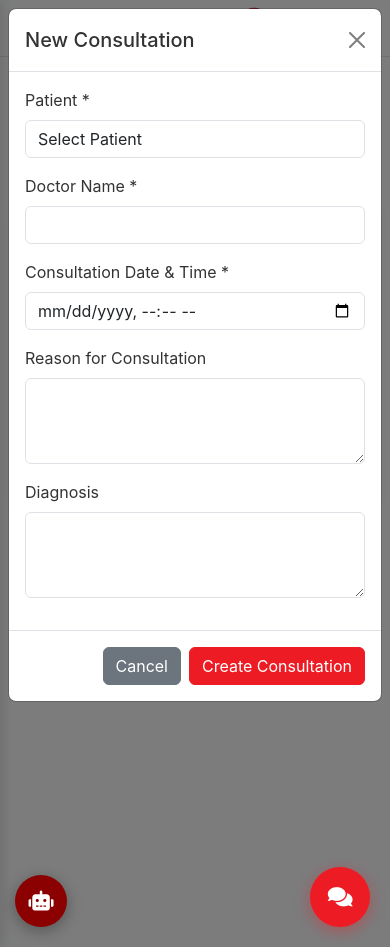
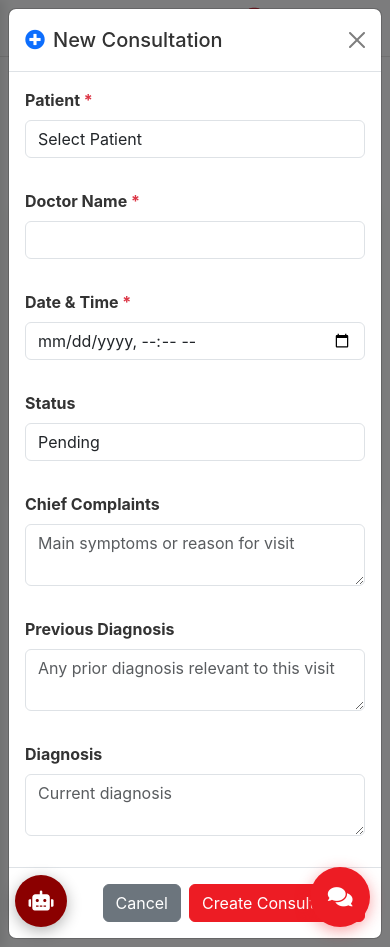
Before and after one commit to arashalenana/medicare, a PHP site: page /pages/consultations.php in a window 390 px wide, after a click on "New Consultation". Run offline with PHP 8.4, Linux system fonts and the light colour scheme; a user stored in the database is signed in; data comes from the database, SQL or seed files in the repository; data that the repository does not hold is empty; some libraries are stand-ins or nearby versions.

Commit message:
Enhance consultation page

```diff
--- a/pages/consultations.php
+++ b/pages/consultations.php
@@ -6,52 +6,76 @@ if (session_status() === PHP_SESSION_NONE) {
 require_once '../config/db.php';
 require_once '../config/paths.php';
 
-// Check if user is logged in
 if (!isset($_SESSION['user_id'])) {
     header('Location: ' . $base_path . 'login.php');
     exit();
 }
 
-// Load RBAC
 require_once '../config/rbac.php';
-
-// Check if user is Admin (only Admin can manage consultations)
 requirePermission('consultations');
 
-$page_title = 'Consultations';
+$page_title   = 'Consultations';
 $current_page = 'consultations.php';
-$role = $_SESSION['role'] ?? '';
+$role         = $_SESSION['role'] ?? '';
 
 // Handle form submissions
 if ($_SERVER['REQUEST_METHOD'] === 'POST') {
     if (isset($_POST['action'])) {
+
         if ($_POST['action'] === 'create') {
-            $patient_id = $_POST['patient_id'] ?? null;
-            $doctor_name = $_POST['doctor_name'] ?? '';
+            $patient_id        = $_POST['patient_id']        ?? null;
+            $doctor_name       = $_POST['doctor_name']       ?? '';
             $consultation_date = $_POST['consultation_date'] ?? '';
-            $reason = $_POST['reason'] ?? '';
-            $diagnosis = $_POST['diagnosis'] ?? '';
+            $reason            = $_POST['reason']            ?? '';
+            $previous_diagnosis= trim($_POST['previous_diagnosis'] ?? '');
+            $diagnosis         = $_POST['diagnosis']         ?? '';
 
             if ($patient_id && $doctor_name && $consultation_date) {
                 try {
-                    $stmt = $conn->prepare("INSERT INTO consultations (patient_id, doctor_name, consultation_date, reason, diagnosis, status) VALUES (?, ?, ?, ?, ?, 'Pending')");
-                    $stmt->execute([$patient_id, $doctor_name, $consultation_date, $reason, $diagnosis]);
+                    $stmt = $conn->prepare(
+                        "INSERT INTO consultations
+                            (patient_id, doctor_name, consultation_date, reason, previous_diagnosis, diagnosis, status)
+                         VALUES (?, ?, ?, ?, ?, ?, 'Pending')"
+                    );
+                    $stmt->execute([$patient_id, $doctor_name, $consultation_date, $reason, $previous_diagnosis, $diagnosis]);
                     $success_msg = "Consultation created successfully!";
                 } catch (PDOException $e) {
+                    // Column may not exist yet — try without it
+                    if (strpos($e->getMessage(), 'previous_diagnosis') !== false) {
+                        try {
+                            $conn->exec("ALTER TABLE `consultations` ADD COLUMN `previous_diagnosis` text DEFAULT NULL AFTER `reason`");
+                            $stmt = $conn->prepare(
+                                "INSERT INTO consultations
+                                    (patient_id, doctor_name, consultation_date, reason, previous_diagnosis, diagnosis, status)
+                                 VALUES (?, ?, ?, ?, ?, ?, 'Pending')"
+                            );
+                            $stmt->execute([$patient_id, $doctor_name, $consultation_date, $reason, $previous_diagnosis, $diagnosis]);
+                            $success_msg = "Consultation created successfully!";
+                        } catch (PDOException $e2) {
+                            $error_msg = "Error creating consultation: " . $e2->getMessage();
+                        }
+                    } else {
                         $error_msg = "Error creating consultation: " . $e->getMessage();
+                    }
                 }
             } else {
                 $error_msg = "Please fill in all required fields.";
             }
+
         } elseif ($_POST['action'] === 'update') {
-            $consultation_id = $_POST['consultation_id'] ?? null;
-            $diagnosis = $_POST['diagnosis'] ?? '';
-            $status = $_POST['status'] ?? 'Pending';
+            $consultation_id    = $_POST['consultation_id']    ?? null;
+            $diagnosis          = $_POST['diagnosis']          ?? '';
+            $previous_diagnosis = trim($_POST['previous_diagnosis'] ?? '');
+            $status             = $_POST['status']             ?? 'Pending';
 
             if ($consultation_id) {
                 try {
-                    $stmt = $conn->prepare("UPDATE consultations SET diagnosis = ?, status = ? WHERE id = ?");
-                    $stmt->execute([$diagnosis, $status, $consultation_id]);
+                    $stmt = $conn->prepare(
+                        "UPDATE consultations
+                         SET diagnosis = ?, previous_diagnosis = ?, status = ?
+                         WHERE id = ?"
+                    );
+                    $stmt->execute([$diagnosis, $previous_diagnosis, $status, $consultation_id]);
                     $success_msg = "Consultation updated successfully!";
                 } catch (PDOException $e) {
                     $error_msg = "Error updating consultation: " . $e->getMessage();
@@ -61,20 +85,35 @@ if ($_SERVER['REQUEST_METHOD'] === 'POST') {
     }
 }
 
+// Auto-add previous_diagnosis column if missing
+try {
+    $conn->exec("ALTER TABLE `consultations` ADD COLUMN `previous_diagnosis` text DEFAULT NULL AFTER `reason`");
+} catch (PDOException $e) {
+    // Already exists — ignore
+}
+
 // Fetch consultations
 $consultations = [];
 try {
-    $stmt = $conn->query("SELECT c.*, p.first_name, p.last_name FROM consultations c JOIN patients p ON c.patient_id = p.id ORDER BY c.created_at DESC");
+    $stmt = $conn->query(
+        "SELECT c.*, p.first_name, p.last_name
+         FROM consultations c
+         JOIN patients p ON c.patient_id = p.id
+         ORDER BY c.created_at DESC"
+    );
     $consultations = $stmt->fetchAll(PDO::FETCH_ASSOC);
 } catch (PDOException $e) {
     $error_msg = "Error fetching consultations: " . $e->getMessage();
 }
 
-// Dummy consultations when none exist (helps verify UI/flows)
 if (empty($consultations)) {
     $consultations = [
-        ['id'=>1,'patient_id'=>1,'first_name'=>'John','last_name'=>'Doe','doctor_name'=>'Dr. Alice','consultation_date'=>date('Y-m-d H:i:s'),'reason'=>'Fever and cough','diagnosis'=>'Viral infection','status'=>'Pending'],
-        ['id'=>2,'patient_id'=>2,'first_name'=>'Jane','last_name'=>'Smith','doctor_name'=>'Dr. Bob','consultation_date'=>date('Y-m-d H:i:s', strtotime('-1 day')),'reason'=>'Headache','diagnosis'=>'Tension headache','status'=>'Completed']
+        ['id'=>1,'patient_id'=>1,'first_name'=>'John','last_name'=>'Doe','doctor_name'=>'Dr. Alice',
+         'consultation_date'=>date('Y-m-d H:i:s'),'reason'=>'Fever and cough',
+         'previous_diagnosis'=>'Common Cold (Jan 2026)','diagnosis'=>'Viral infection','status'=>'Pending'],
+        ['id'=>2,'patient_id'=>2,'first_name'=>'Jane','last_name'=>'Smith','doctor_name'=>'Dr. Bob',
+         'consultation_date'=>date('Y-m-d H:i:s', strtotime('-1 day')),'reason'=>'Headache',
+         'previous_diagnosis'=>'','diagnosis'=>'Tension headache','status'=>'Completed'],
     ];
     $is_dummy_consultations = true;
 }
@@ -84,15 +123,10 @@ $patients = [];
 try {
     $stmt = $conn->query("SELECT id, CONCAT(first_name, ' ', last_name) as name FROM patients ORDER BY first_name");
     $patients = $stmt->fetchAll(PDO::FETCH_ASSOC);
-} catch (PDOException $e) {
-    $error_msg = "Error fetching patients: " . $e->getMessage();
-}
+} catch (PDOException $e) {}
 
 if (empty($patients)) {
-    $patients = [
-        ['id'=>1,'name'=>'John Doe'],
-        ['id'=>2,'name'=>'Jane Smith']
-    ];
+    $patients = [['id'=>1,'name'=>'John Doe'],['id'=>2,'name'=>'Jane Smith']];
 }
 ?>
 
@@ -112,14 +146,13 @@ if (empty($patients)) {
     </div>
 
     <?php if (isset($success_msg)): ?>
-        <div class="alert alert-success alert-dismissible fade show" role="alert">
+        <div class="alert alert-success alert-dismissible fade show">
             <?php echo $success_msg; ?>
             <button type="button" class="btn-close" data-bs-dismiss="alert"></button>
         </div>
     <?php endif; ?>
-
     <?php if (isset($error_msg)): ?>
-        <div class="alert alert-danger alert-dismissible fade show" role="alert">
+        <div class="alert alert-danger alert-dismissible fade show">
             <?php echo $error_msg; ?>
             <button type="button" class="btn-close" data-bs-dismiss="alert"></button>
         </div>
@@ -128,52 +161,81 @@ if (empty($patients)) {
     <div class="card">
         <div class="card-body">
             <div class="table-responsive">
-                <table class="table table-hover">
-                    <thead>
+                <table class="table table-hover align-middle">
+                    <thead class="table-light">
                         <tr>
                             <th>Patient</th>
                             <th>Doctor</th>
                             <th>Date</th>
                             <th>Reason</th>
+                            <th>Previous Diagnosis</th>
+                            <th>Diagnosis</th>
                             <th>Status</th>
-                            <?php if ($role === 'Admin'): ?>
-                            <th>Diagnosis</th>
-                            <?php endif; ?>
                             <th>Actions</th>
                         </tr>
                     </thead>
                     <tbody>
-                        <?php foreach ($consultations as $consultation): ?>
+                        <?php foreach ($consultations as $c): ?>
                         <tr>
-                                <td><?php echo htmlspecialchars($consultation['first_name'] . ' ' . $consultation['last_name']); ?></td>
-                                <td><?php echo htmlspecialchars($consultation['doctor_name']); ?></td>
-                                <td><?php echo date('M d, Y H:i', strtotime($consultation['consultation_date'])); ?></td>
-                                <td><?php echo htmlspecialchars(substr($consultation['reason'], 0, 30)); ?></td>
+                            <td class="fw-bold"><?php echo htmlspecialchars($c['first_name'] . ' ' . $c['last_name']); ?></td>
+                            <td><?php echo htmlspecialchars($c['doctor_name']); ?></td>
+                            <td><?php echo date('M d, Y H:i', strtotime($c['consultation_date'])); ?></td>
+                            <td><?php echo htmlspecialchars(substr($c['reason'] ?? '', 0, 40)); ?></td>
                             <td>
-                                    <span class="badge bg-<?php echo $consultation['status'] === 'Completed' ? 'success' : ($consultation['status'] === 'Cancelled' ? 'danger' : 'warning'); ?>">
-                                        <?php echo $consultation['status']; ?>
-                                    </span>
-                                </td>
-                                <?php if ($role === 'Admin'): ?>
-                                <td>
-                                    <span class="diagnosis-hidden text-muted fst-italic" id="diag-mask-<?php echo $consultation['id']; ?>">
+                                <?php if (!empty($c['previous_diagnosis'])): ?>
+                                <span id="prev-mask-<?php echo $c['id']; ?>">
                                     ••••••
-                                        <button type="button" class="btn btn-link btn-sm p-0 ms-1 text-secondary" title="Reveal diagnosis"
-                                            onclick="revealDiagnosis(<?php echo $consultation['id']; ?>, <?php echo htmlspecialchars(json_encode($consultation['diagnosis'] ?? ''), ENT_QUOTES); ?>)">
+                                    <button type="button" class="btn btn-link btn-sm p-0 ms-1 text-secondary" title="Reveal previous diagnosis"
+                                        onclick="revealPrev(<?php echo $c['id']; ?>, <?php echo htmlspecialchars(json_encode($c['previous_diagnosis']), ENT_QUOTES); ?>)">
                                         <i class="fas fa-eye"></i>
                                     </button>
                                 </span>
-                                    <span class="d-none" id="diag-text-<?php echo $consultation['id']; ?>">
-                                        <?php echo htmlspecialchars(substr($consultation['diagnosis'] ?? '', 0, 40)); ?>
+                                <span class="d-none" id="prev-text-<?php echo $c['id']; ?>">
+                                    <?php echo htmlspecialchars(substr($c['previous_diagnosis'], 0, 60)); ?>
+                                    <?php if (strlen($c['previous_diagnosis']) > 60): ?>…<?php endif; ?>
+                                    <button type="button" class="btn btn-link btn-sm p-0 ms-1 text-secondary" title="Hide previous diagnosis"
+                                        onclick="hidePrev(<?php echo $c['id']; ?>)">
+                                        <i class="fas fa-eye-slash"></i>
+                                    </button>
+                                </span>
+                                <?php else: ?>
+                                    <span class="text-muted">—</span>
+                                <?php endif; ?>
+                            </td>
+                            <?php if ($role === 'Admin' || $role === 'Guest'): ?>
+                            <td>
+                                <span class="text-muted fst-italic" id="diag-mask-<?php echo $c['id']; ?>">
+                                    ••••••
+                                    <button type="button" class="btn btn-link btn-sm p-0 ms-1 text-secondary" title="Reveal diagnosis"
+                                        onclick="revealDiagnosis(<?php echo $c['id']; ?>, <?php echo htmlspecialchars(json_encode($c['diagnosis'] ?? ''), ENT_QUOTES); ?>)">
+                                        <i class="fas fa-eye"></i>
+                                    </button>
+                                </span>
+                                <span class="d-none" id="diag-text-<?php echo $c['id']; ?>">
+                                    <?php echo htmlspecialchars(substr($c['diagnosis'] ?? '', 0, 40)); ?>
                                     <button type="button" class="btn btn-link btn-sm p-0 ms-1 text-secondary" title="Hide diagnosis"
-                                            onclick="hideDiagnosis(<?php echo $consultation['id']; ?>)">
+                                        onclick="hideDiagnosis(<?php echo $c['id']; ?>)">
                                         <i class="fas fa-eye-slash"></i>
                                     </button>
                                 </span>
                             </td>
+                            <?php else: ?>
+                            <td><?php echo htmlspecialchars(substr($c['diagnosis'] ?? '', 0, 40)); ?></td>
                             <?php endif; ?>
                             <td>
-                                    <button class="btn btn-sm btn-info" data-bs-toggle="modal" data-bs-target="#editConsultationModal" onclick="editConsultation(<?php echo $consultation['id']; ?>, '<?php echo htmlspecialchars($consultation['diagnosis'] ?? '', ENT_QUOTES); ?>', '<?php echo $consultation['status']; ?>')">
+                                <span class="badge bg-<?php echo $c['status'] === 'Completed' ? 'success' : ($c['status'] === 'Cancelled' ? 'danger' : 'warning'); ?>">
+                                    <?php echo $c['status']; ?>
+                                </span>
+                            </td>
+                            <td>
+                                <button class="btn btn-sm btn-info"
+                                    data-bs-toggle="modal" data-bs-target="#editConsultationModal"
+                                    onclick="editConsultation(
+                                        <?php echo $c['id']; ?>,
+                                        <?php echo htmlspecialchars(json_encode($c['diagnosis'] ?? ''), ENT_QUOTES); ?>,
+                                        '<?php echo $c['status']; ?>',
+                                        <?php echo htmlspecialchars(json_encode($c['previous_diagnosis'] ?? ''), ENT_QUOTES); ?>
+                                    )">
                                     <i class="fas fa-edit"></i>
                                 </button>
                             </td>
@@ -188,39 +250,53 @@ if (empty($patients)) {
 
 <!-- New Consultation Modal -->
 <div class="modal fade" id="consultationModal" tabindex="-1">
-    <div class="modal-dialog">
+    <div class="modal-dialog modal-lg">
         <div class="modal-content">
             <div class="modal-header">
-                <h5 class="modal-title">New Consultation</h5>
+                <h5 class="modal-title"><i class="fas fa-plus-circle me-2 text-primary"></i>New Consultation</h5>
                 <button type="button" class="btn-close" data-bs-dismiss="modal"></button>
             </div>
             <form method="POST">
                 <div class="modal-body">
                     <input type="hidden" name="action" value="create">
-                    <div class="mb-3">
-                        <label for="patient_id" class="form-label">Patient *</label>
-                        <select class="form-control" id="patient_id" name="patient_id" required>
+                    <div class="row g-3">
+                        <div class="col-md-6">
+                            <label class="form-label fw-bold">Patient <span class="text-danger">*</span></label>
+                            <select class="form-control" name="patient_id" required>
                                 <option value="">Select Patient</option>
-                            <?php foreach ($patients as $patient): ?>
-                                <option value="<?php echo $patient['id']; ?>"><?php echo htmlspecialchars($patient['name']); ?></option>
+                                <?php foreach ($patients as $p): ?>
+                                    <option value="<?php echo $p['id']; ?>"><?php echo htmlspecialchars($p['name']); ?></option>
                                 <?php endforeach; ?>
                             </select>
                         </div>
-                    <div class="mb-3">
-                        <label for="doctor_name" class="form-label">Doctor Name *</label>
-                        <input type="text" class="form-control" id="doctor_name" name="doctor_name" required>
+                        <div class="col-md-6">
+                            <label class="form-label fw-bold">Doctor Name <span class="text-danger">*</span></label>
+                            <input type="text" class="form-control" name="doctor_name" required>
                         </div>
-                    <div class="mb-3">
-                        <label for="consultation_date" class="form-label">Consultation Date & Time *</label>
-                        <input type="datetime-local" class="form-control" id="consultation_date" name="consultation_date" required>
+                        <div class="col-md-6">
+                            <label class="form-label fw-bold">Date & Time <span class="text-danger">*</span></label>
+                            <input type="datetime-local" class="form-control" name="consultation_date" required>
                         </div>
-                    <div class="mb-3">
-                        <label for="reason" class="form-label">Reason for Consultation</label>
-                        <textarea class="form-control" id="reason" name="reason" rows="3"></textarea>
+                        <div class="col-md-6">
+                            <label class="form-label fw-bold">Status</label>
+                            <select class="form-control" name="status">
+                                <option value="Pending">Pending</option>
+                                <option value="Completed">Completed</option>
+                                <option value="Cancelled">Cancelled</option>
+                            </select>
                         </div>
-                    <div class="mb-3">
-                        <label for="diagnosis" class="form-label">Diagnosis</label>
-                        <textarea class="form-control" id="diagnosis" name="diagnosis" rows="3"></textarea>
+                        <div class="col-12">
+                            <label class="form-label fw-bold">Chief Complaints</label>
+                            <textarea class="form-control" name="reason" rows="2" placeholder="Main symptoms or reason for visit"></textarea>
+                        </div>
+                        <div class="col-12">
+                            <label class="form-label fw-bold">Previous Diagnosis</label>
+                            <textarea class="form-control" name="previous_diagnosis" rows="2" placeholder="Any prior diagnosis relevant to this visit"></textarea>
+                        </div>
+                        <div class="col-12">
+                            <label class="form-label fw-bold">Diagnosis</label>
+                            <textarea class="form-control" name="diagnosis" rows="2" placeholder="Current diagnosis"></textarea>
+                        </div>
                     </div>
                 </div>
                 <div class="modal-footer">
@@ -237,7 +313,7 @@ if (empty($patients)) {
     <div class="modal-dialog">
         <div class="modal-content">
             <div class="modal-header">
-                <h5 class="modal-title">Edit Consultation</h5>
+                <h5 class="modal-title"><i class="fas fa-edit me-2 text-info"></i>Edit Consultation</h5>
                 <button type="button" class="btn-close" data-bs-dismiss="modal"></button>
             </div>
             <form method="POST">
@@ -245,11 +321,16 @@ if (empty($patients)) {
                     <input type="hidden" name="action" value="update">
                     <input type="hidden" id="edit_consultation_id" name="consultation_id">
                     <div class="mb-3">
-                        <label for="edit_diagnosis" class="form-label">Diagnosis</label>
+                        <label class="form-label fw-bold">Previous Diagnosis</label>
+                        <textarea class="form-control" id="edit_previous_diagnosis" name="previous_diagnosis" rows="2"
+                            placeholder="Prior diagnosis relevant to this visit"></textarea>
+                    </div>
+                    <div class="mb-3">
+                        <label class="form-label fw-bold">Diagnosis</label>
                         <textarea class="form-control" id="edit_diagnosis" name="diagnosis" rows="3"></textarea>
                     </div>
                     <div class="mb-3">
-                        <label for="edit_status" class="form-label">Status</label>
+                        <label class="form-label fw-bold">Status</label>
                         <select class="form-control" id="edit_status" name="status">
                             <option value="Pending">Pending</option>
                             <option value="Completed">Completed</option>
@@ -267,10 +348,11 @@ if (empty($patients)) {
 </div>
 
 <script>
-function editConsultation(id, diagnosis, status) {
-    document.getElementById('edit_consultation_id').value = id;
-    document.getElementById('edit_diagnosis').value = diagnosis;
-    document.getElementById('edit_status').value = status;
+function editConsultation(id, diagnosis, status, previousDiagnosis) {
+    document.getElementById('edit_consultation_id').value    = id;
+    document.getElementById('edit_diagnosis').value          = diagnosis;
+    document.getElementById('edit_status').value             = status;
+    document.getElementById('edit_previous_diagnosis').value = previousDiagnosis;
 }
 function revealDiagnosis(id, text) {
     document.getElementById('diag-mask-' + id).classList.add('d-none');
@@ -280,6 +362,14 @@ function hideDiagnosis(id) {
     document.getElementById('diag-text-' + id).classList.add('d-none');
     document.getElementById('diag-mask-' + id).classList.remove('d-none');
 }
+function revealPrev(id, text) {
+    document.getElementById('prev-mask-' + id).classList.add('d-none');
+    document.getElementById('prev-text-' + id).classList.remove('d-none');
+}
+function hidePrev(id) {
+    document.getElementById('prev-text-' + id).classList.add('d-none');
+    document.getElementById('prev-mask-' + id).classList.remove('d-none');
+}
 </script>
 
 <?php include '../includes/footer.php'; ?>
--- a/pages/customers.php
+++ b/pages/customers.php
@@ -14,7 +14,7 @@ include '../includes/header.php';
 include '../includes/sidebar.php';
 
 $role = $_SESSION['role'] ?? '';
-$can_set_service = in_array($role, ['Admin', 'Receptionist']);
+$can_set_service = in_array($role, ['Admin', 'Receptionist', 'Cashier', 'Guest']);
 
 $message = "";
 
```
Also changed, not shown: config/rbac.php (+16 -16 lines). Lines whose indentation alone changed are shown as unchanged.
